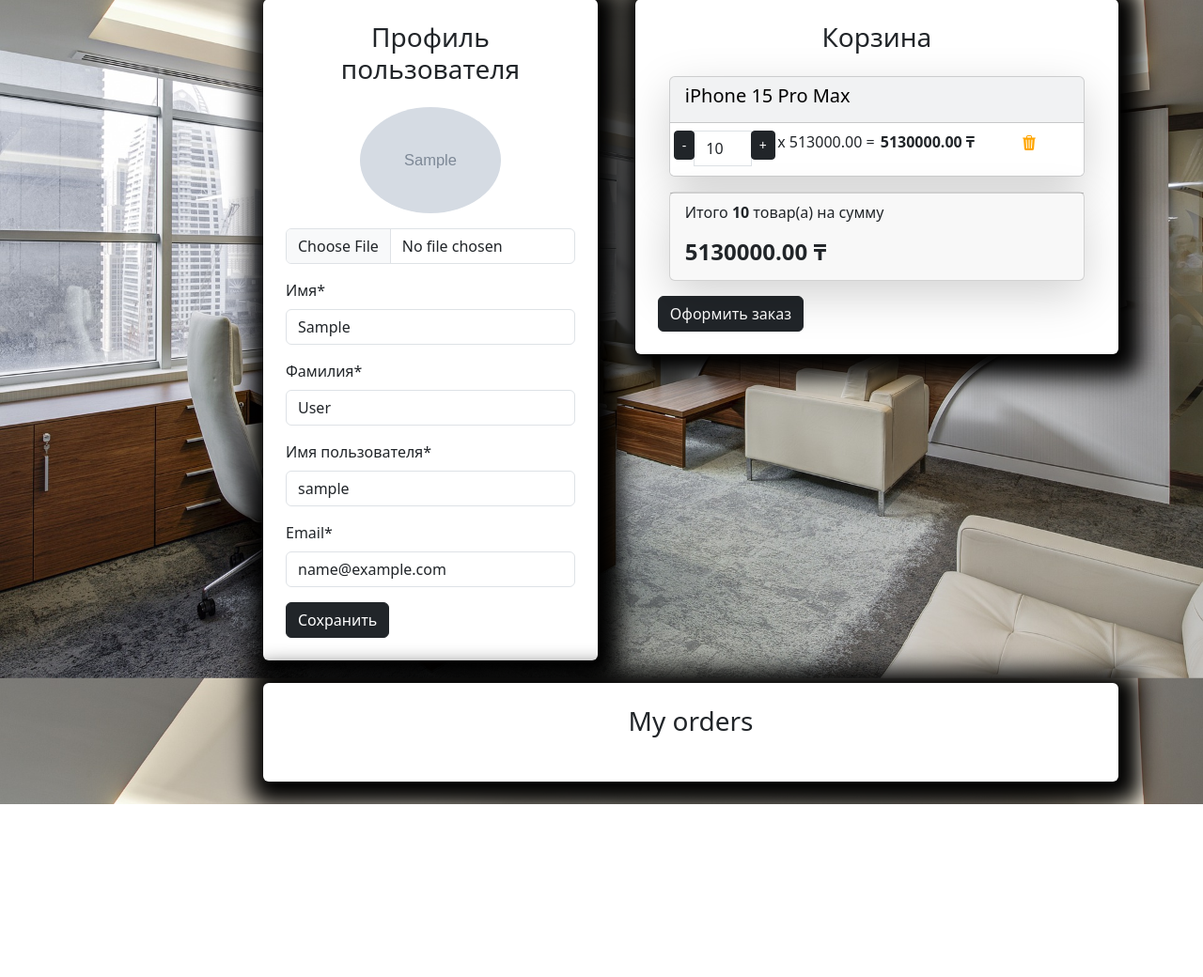
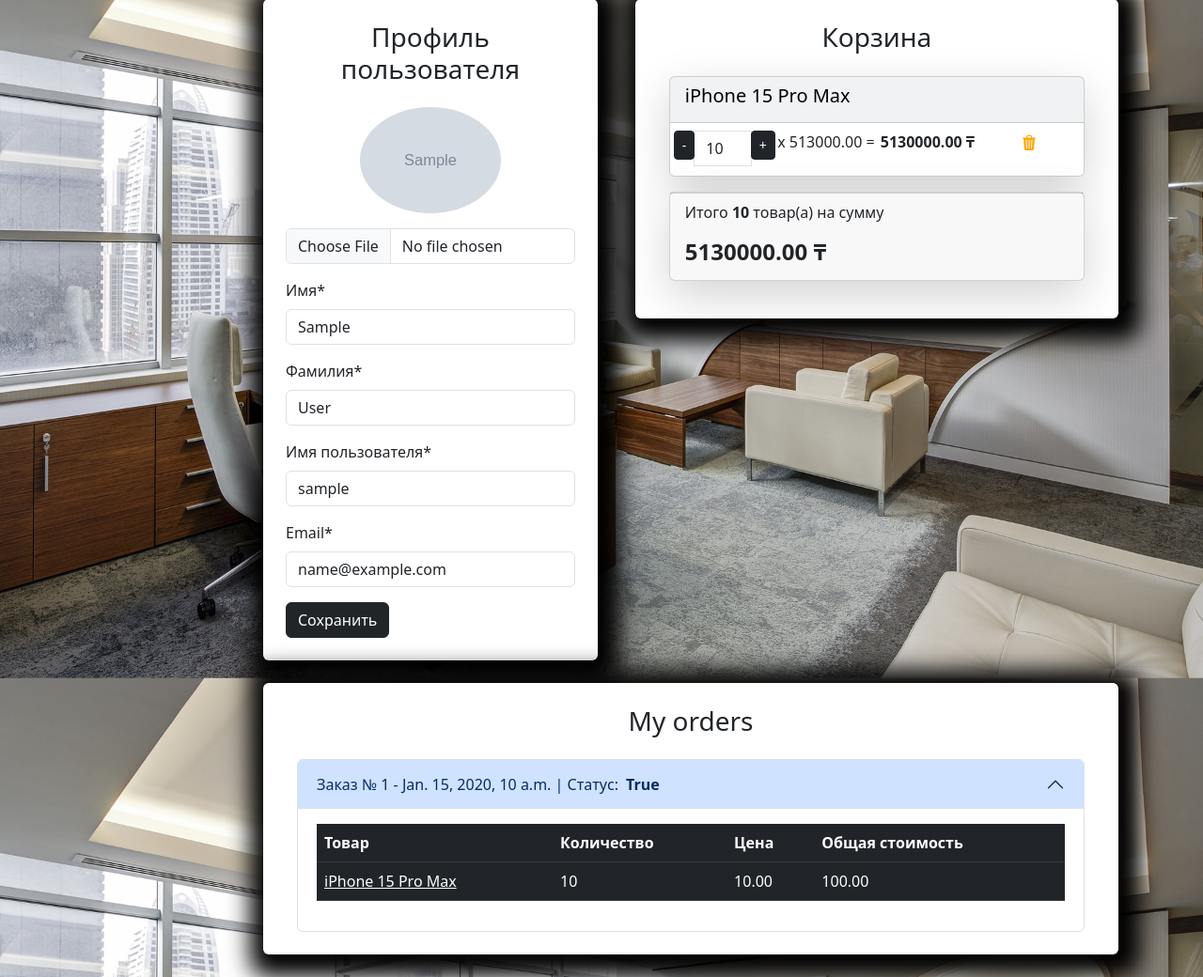
Before and after one commit to bekbolat2004/e-commerce-store, a Django app: page /user/profile/ in a window 1280 px wide. Shown: the part 133-1173 px from the top of the page at 94% size. Before the commit the page ends 989 px from the top, so only its background shows below. Run offline with Django 4.2, Linux system fonts and the light colour scheme; a user stored in the database is signed in; data comes from the database, SQL or seed files in the repository; tables that the repository leaves empty hold one stand-in row (values such as "Sample post"); grey boxes marked "Sample" are stand-in pictures; some libraries are stand-ins or nearby versions.

Commit message:
partly changed some files and fixed bugs

```diff
--- a/store/baskets/templates/baskets/includes/included_basket.html
+++ b/store/baskets/templates/baskets/includes/included_basket.html
@@ -48,3 +48,8 @@
         <h4 class="float-left"><strong>{{ baskets.total_price }} ₸</strong></h4>
     </div>
 </div>
+{% if baskets and not orders %}
+<a class="btn btn-dark" href="{% url "orders:create_order" %}">
+    Submit order
+</a>
+{% endif %}
--- a/store/baskets/utils.py
+++ b/store/baskets/utils.py
@@ -2,8 +2,8 @@ from baskets.models import Basket
 
 def get_user_baskets(request):
     if request.user.is_authenticated:
-        return Basket.objects.filter(user=request.user)
+        return Basket.objects.filter(user=request.user).select_related('product')
 
     if not request.session.session_key:
         request.session.create()
-    return Basket.objects.filter(session_key=request.session.session_key)
+    return Basket.objects.filter(session_key=request.session.session_key).select_related('product')
--- a/store/orders/views.py
+++ b/store/orders/views.py
@@ -1,3 +1,4 @@
+from django.contrib.auth.decorators import login_required
 from django.shortcuts import render
 
 # Create your views here.
@@ -12,7 +13,7 @@ from baskets.models import Basket
 from orders.forms import CreateOrderForm
 from orders.models import Order, OrderItem
 
-
+@login_required
 def create_order(request):
     if request.method == 'POST':
         form = CreateOrderForm(data=request.POST)
@@ -70,7 +71,8 @@ def create_order(request):
         form = CreateOrderForm(initial=initial)
 
     context = {
-        'title': 'Home - Оформление заказа',
+        'title': 'Home - Take a order',
         'form': form,
+        'orders': True
     }
     return render(request, 'orders/create_order.html', context=context)
--- a/store/templates/base.html
+++ b/store/templates/base.html
@@ -39,8 +39,8 @@
                                 Information
                             </a>
                             <ul class="dropdown-menu">
-                                <li><a class="dropdown-item  text-white" href="#">Доставка и оплата</a></li>
-                                <li><a class="dropdown-item  text-white" href="#">Контактная информация</a></li>
+                                <li><a class="dropdown-item  text-white" href="#">Delivery and Payment</a></li>
+                                <li><a class="dropdown-item  text-white" href="#">Contact Information</a></li>
                                 <li><a class="dropdown-item  text-white" href="{% url "main:about" %}">About us</a></li>
                             </ul>
                         </li>
@@ -58,10 +58,10 @@
                                 My Profile
                             </a>
                             <ul class="dropdown-menu">
-                                <li><a class="dropdown-item  text-white" href="baskets/basket.html">Basket</a></li>
+                                <li><a class="dropdown-item  text-white" href="{% url "user:users_basket" %}">Basket</a></li>
                                 <li><a class="dropdown-item  text-white" href="{% url "user:profile" %}">Personal Profile</a>
                                 </li>
-                                {% if user.is_admin or user.is_stuff %}
+                                {% if user.is_admin or user.is_staff %}
                                 <li><a class="dropdown-item  text-white" href="{% url "admin:index" %}">Admin panel</a></li>
                                 {% endif %}
                                 <li>
--- a/store/templates/includes/basket_button.html
+++ b/store/templates/includes/basket_button.html
@@ -26,11 +26,6 @@
                     {% include "baskets/includes/included_basket.html" %}
                     <!-- Закончилась разметка корзины -->
                 </div>
-                {% if baskets %}
-                <a class="btn btn-dark" href="{% url "orders:create_order" %}">
-                    Submit order
-                </a>
-                {% endif %}
             </div>
         </div>
     </div>
--- a/store/users/templates/users/profile.html
+++ b/store/users/templates/users/profile.html
@@ -91,11 +91,6 @@
                         {% include "baskets/includes/included_basket.html" %}
                         <!-- Закончилась разметка корзины -->
                     </div>
-                     {% if baskets %}
-                        <a class="btn btn-dark" href="orders/create_order.html">
-                    Оформить заказ
-                </a>
-                {% endif %}
                 </div>
             </div>
             <!-- Оформленные заказы -->
--- a/store/users/templates/users/users_basket.html
+++ b/store/users/templates/users/users_basket.html
@@ -15,11 +15,6 @@
                     {% include "baskets/includes/included_basket.html" %}
                     <!-- Закончилась разметка корзины -->
                 </div>
-                {% if baskets %}
-                <a class="btn btn-dark" href="../orders/create_order.html">
-                    Оформить заказ
-                </a>
-                {% endif %}
             </div>
         </div>
     </div>
--- a/store/users/views.py
+++ b/store/users/views.py
@@ -1,10 +1,12 @@
 from django.contrib import auth, messages
+from django.db.models import Prefetch
 from django.http import HttpResponseRedirect
 from django.shortcuts import render, redirect
 from django.urls import reverse
 from users.forms import UserLoginForm, UserRegistrationForm,ProfileForm
 from django.contrib.auth.decorators import login_required
 from baskets.models import Basket
+from orders.models import Order, OrderItem
 
 # Creat 'e, our views here.
 def login(request):
@@ -31,6 +33,7 @@ def login(request):
                 return HttpResponseRedirect(reverse('main:index'))
     else:
         form = UserLoginForm()
+
     context = {
         'title': 'Home - Authorization',
         'form': form
@@ -75,9 +78,17 @@ def profile(request):
     else:
         form = ProfileForm(instance=request.user)
 
+    orders = Order.objects.filter(user=request.user).prefetch_related(
+                Prefetch(
+                    "orderitem_set",
+                     queryset=OrderItem.objects.select_related("product"),
+                )
+            ).order_by("-id")
+
     context = {
-        'title': 'Home - Main Page',
-        'form': form
+        'title': 'Home - Profile',
+        'form': form,
+        'orders': orders,
     }
     return render(request, 'users/profile.html', context)
 def users_basket(request):
```
